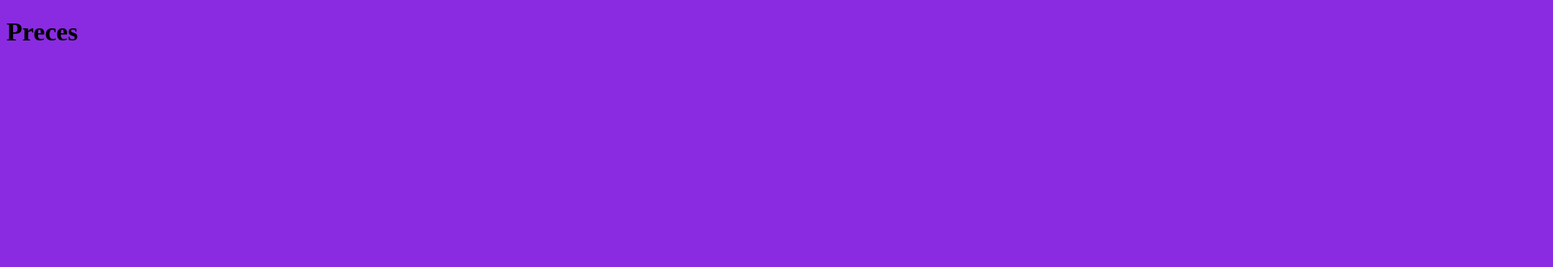
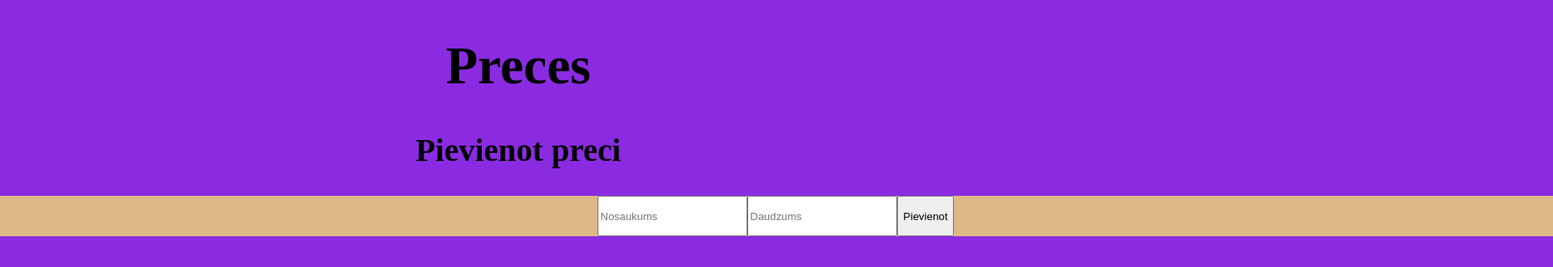
Before and after one commit to kostjakotovich/Iepirkumu_saraksts, a plain HTML site: page index.html in a window 1280 px wide. Shown: the whole page at 81% size, 1918 px wide, since content can reach past the window. Drawn offline with Linux system fonts and the light colour scheme.

Commit message:
Izveidoju pogas un ailas kurās var ierakstītpreču nosaukumu un daudzumu

```diff
--- a/index.html
+++ b/index.html
@@ -9,6 +9,11 @@
 </head>
 <body>
     <h1>Preces</h1>
-
+    <h2>Pievienot preci</h2>
+    <div id="Pop">
+      <input type="text" id="nosaukums" placeholder="Nosaukums">
+      <input type="text" id="daudzums" placeholder="Daudzums">
+      <button type="Pievienot" id="pievienotpreci">Pievienot</button>
+    </div>
 </body>
 </html>
--- a/style.css
+++ b/style.css
@@ -1,3 +1,26 @@
 body{
     background-color: blueviolet;
 }
+
+h1 {
+    display: flex;
+    font-size: 65px;
+    justify-content: center;
+}
+
+h2 {
+    display: flex;
+    font-size: 40px;
+    justify-content: center;
+}
+
+#Pop {
+    display: flex;
+    justify-content: center;
+    font-size: 30px;
+    background-color: burlywood;
+    height: 50px;
+    width: 1920px;
+    margin-top: 50;
+    margin-left: -10px;
+}
```
